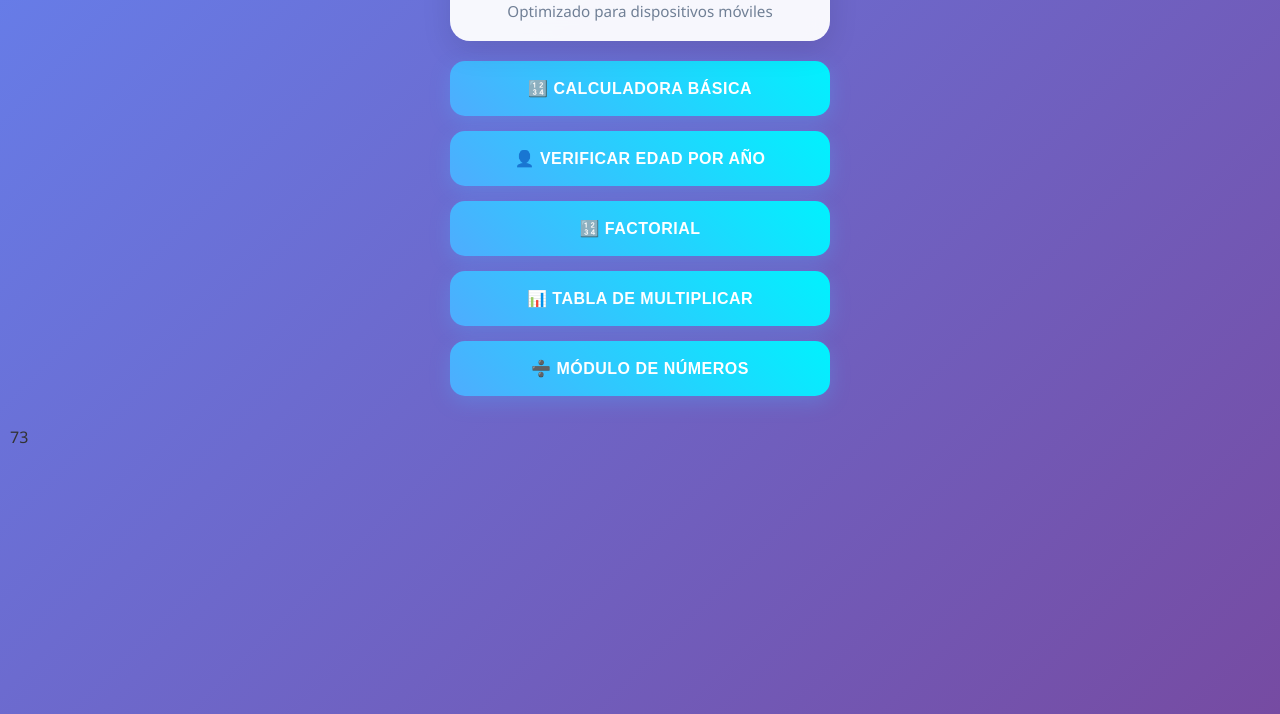
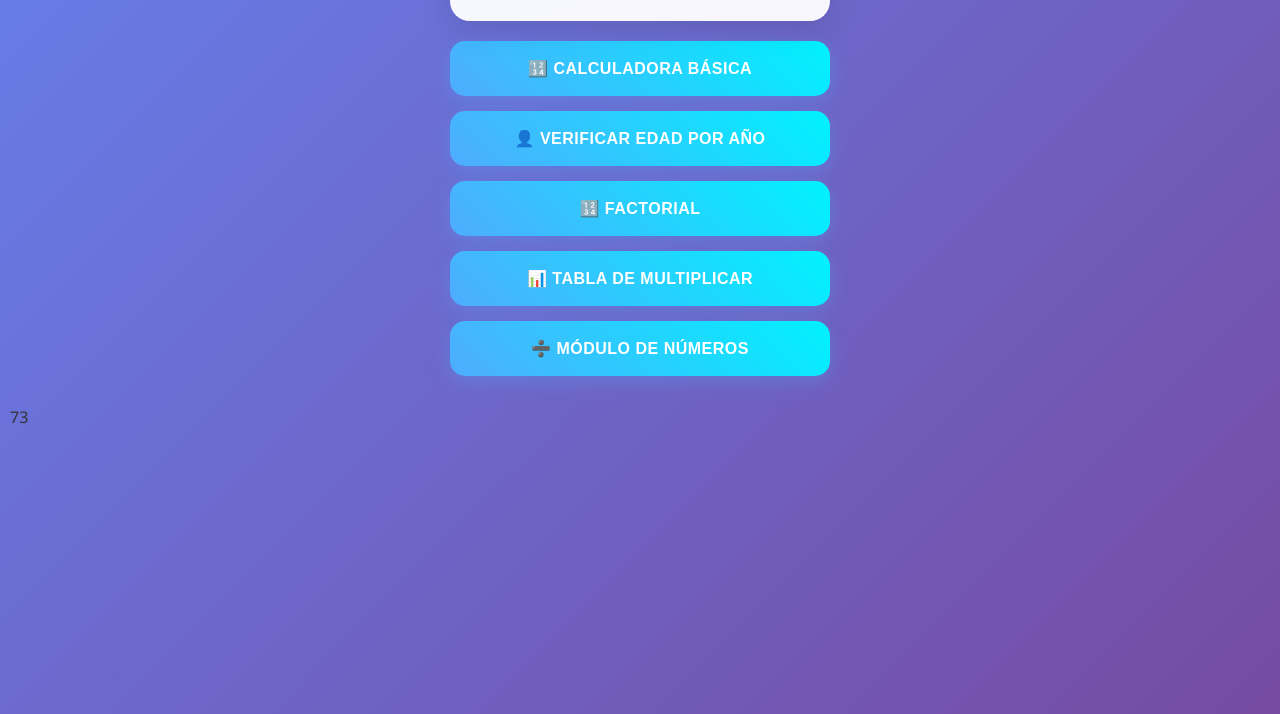
Before and after one commit to winston2005/calular, a plain HTML site: page index.html in a window 1280 px wide. Shown: the part 86-800 px from the top of the page. Drawn offline with Linux system fonts and the light colour scheme.

Commit message:
index.html

```diff
--- a/index.html
+++ b/index.html
@@ -298,7 +298,6 @@
     <div class="container">
         <header>
             <h1>🚀 Ejercicios </h1>
-            <p class="subtitle">Optimizado para dispositivos móviles</p>
         </header>
 
         <div id="menu" class="menu">
```
